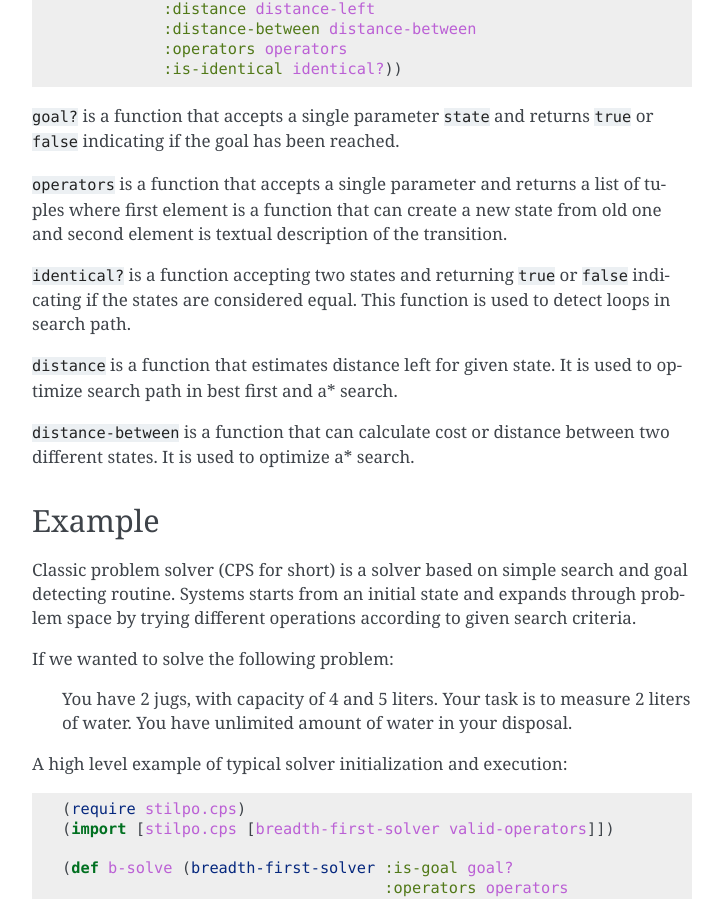
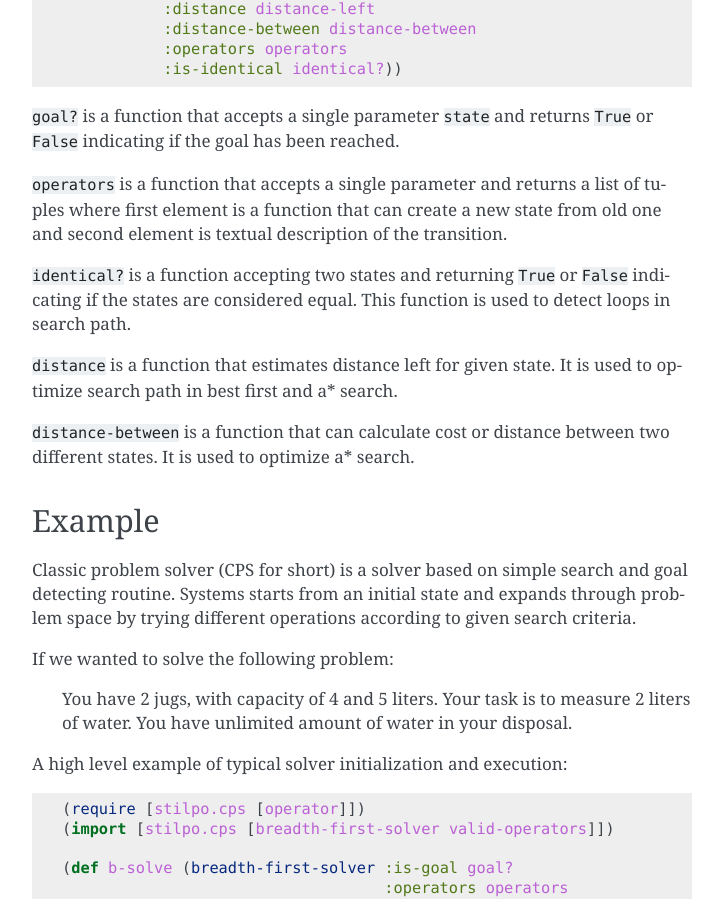
Before and after one commit to tuturto/stilpo, a Sphinx documentation site: the page built from doc/source/cps.rst, in a window 1280 px wide and 1400 px high, scrolled down 513 px. Shown: the part 152-1051 px from the top of the window, without its empty margins (388-1111 px from the left). Built offline with Sphinx 7.4.7, drawn with Linux system fonts in a browser that asks for light colours; some of the changed text lies outside the part shown.

Commit message:
Update to Hy 0.12.0

```diff
--- a/doc/source/cps.rst
+++ b/doc/source/cps.rst
@@ -43,14 +43,14 @@ API
 
 
 ``goal?`` is a function that accepts a single parameter ``state`` and
-returns ``true`` or ``false`` indicating if the goal has been reached.
+returns ``True`` or ``False`` indicating if the goal has been reached.
 
 ``operators`` is a function that accepts a single parameter and returns
 a list of tuples where first element is a function that can create a new
 state from old one and second element is textual description of the transition.
 
-``identical?`` is a function accepting two states and returning ``true`` or
-``false`` indicating if the states are considered equal. This function is
+``identical?`` is a function accepting two states and returning ``True`` or
+``False`` indicating if the states are considered equal. This function is
 used to detect loops in search path.
 
 ``distance`` is a function that estimates distance left for given state. It
@@ -76,7 +76,7 @@ A high level example of typical solver initialization and execution:
 
 .. code:: hy
 
-   (require stilpo.cps)
+   (require [stilpo.cps [operator]])
    (import [stilpo.cps [breadth-first-solver valid-operators]])
 
    (def b-solve (breadth-first-solver :is-goal goal?
--- a/requirements.txt
+++ b/requirements.txt
@@ -1,2 +1,2 @@
-hy==0.11.1
-sphinx==1.3.5
+hy==0.12.0
+sphinx==1.5.1
```
Also changed, not shown: other parts of doc/source/cps.rst (+1 -1 lines), 3 other files.
